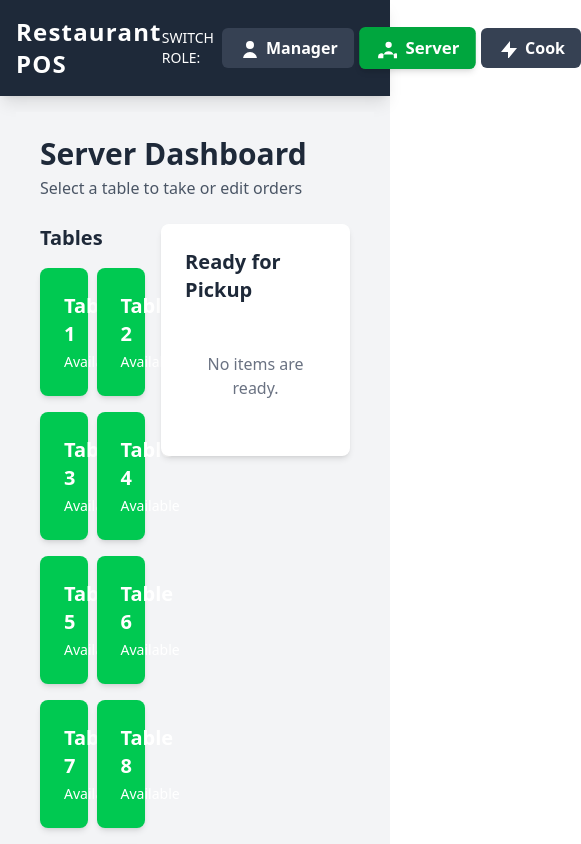
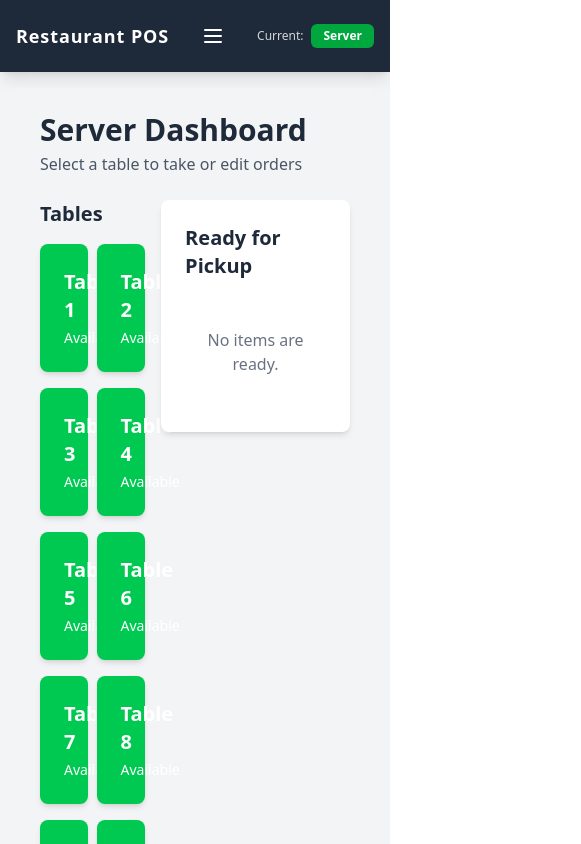
Before and after one commit to Ryan-100/SEN201_Restaurant_Management_System, a React (Vite) app: page /server in a window 390 px wide. Shown: the top 844 px of the page, 581 px wide, since content can reach past the window. Built offline with nearby package versions, Linux system fonts and the light colour scheme.

Commit message:
Fix: Responsive Header

```diff
--- a/electron/main.js
+++ b/electron/main.js
@@ -18,9 +18,17 @@ const __dirname = path.dirname(__filename);
 const isDev = process.env.ELECTRON_START_URL != null;
 
 function createMainWindow() {
+  // Use smaller window in dev mode to test responsive features
+  // 600px width triggers mobile breakpoints (< 768px md breakpoint)
+  const windowWidth = isDev ? 600 : 1200;
+  const windowHeight = isDev ? 800 : 800;
+
   const mainWindow = new BrowserWindow({
-    width: 1200,
-    height: 800,
+    width: windowWidth,
+    height: windowHeight,
+    minWidth: 400,
+    minHeight: 600,
+    resizable: true,
     webPreferences: {
       contextIsolation: true,
       preload: path.join(__dirname, 'preload.cjs'),
--- a/src/App.jsx
+++ b/src/App.jsx
@@ -16,6 +16,7 @@ import ServerView from './components/pages/server';
 import ManagerView from './components/pages/manager';
 import CookView from './components/pages/cook';
 import InstallPrompt from './components/ui/InstallPrompt';
+import useLocalStorage from './hooks/useLocalStorage';
 
 import './App.css';
 
@@ -25,12 +26,14 @@ import './App.css';
  * Returns: JSX element containing the complete application structure
  */
 const App = () => {
+  const [lastRole] = useLocalStorage('lastSelectedRole', '/server');
+
   return (
     <div className="min-h-screen bg-gray-100 flex flex-col">
       <RoleSwitcher />
       <main className="flex-grow p-4 md:p-8">
         <Routes>
-          <Route path="/" element={<Navigate to="/server" replace />} />
+          <Route path="/" element={<Navigate to={lastRole} replace />} />
           <Route path="/server" element={<ServerView />} />
           <Route path="/manager" element={<ManagerView />} />
           <Route path="/cook" element={<CookView />} />
--- a/src/components/layout/RoleSwitcher.jsx
+++ b/src/components/layout/RoleSwitcher.jsx
@@ -7,18 +7,21 @@
  * Created by Ryan, 29 September 2025
  */
 
-import React from "react";
+import React, { useState } from "react";
 import { Link, useLocation } from "react-router-dom";
 
 import { Role } from "../../data/role";
+import useLocalStorage from "../../hooks/useLocalStorage";
 
 /*
- * Role switcher navigation component
+ * Role switcher navigation component with responsive design
  *
  * Returns: JSX element containing role-based navigation buttons
  */
 const RoleSwitcher = () => {
     const location = useLocation();
+    const [menuOpen, setMenuOpen] = useState(false);
+    const [, setLastRole] = useLocalStorage('lastSelectedRole', '/server');
     const roles = [Role.Manager, Role.Server, Role.Cook];
 
     const roleConfig = {
@@ -27,12 +30,29 @@ const RoleSwitcher = () => {
         [Role.Cook]: { bgColor: 'bg-yellow-600', hoverBgColor: 'hover:bg-yellow-700', icon: 'M13 10V3L4 14h7v7l9-11h-7z', path: '/cook' },
     };
 
+    const handleRoleClick = (path) => {
+        setLastRole(path);
+        setMenuOpen(false);
+    };
+
+    const handleMobileMenuToggle = () => {
+        setMenuOpen(!menuOpen);
+    };
+
+    // Get current active role
+    const activeRole = roles.find(role => roleConfig[role].path === location.pathname);
+
   return (
-    <div className="bg-gray-800 text-white p-4 flex justify-between items-center shadow-lg">
+    <nav className="bg-gray-800 text-white shadow-lg">
+      {/* Desktop and Mobile Header */}
+      <div className="px-4 py-4 flex justify-between items-center">
+        {/* Logo/Title */}
         <div className="flex items-center">
-        <h1 className="text-2xl font-bold tracking-wider">Restaurant POS</h1>
+          <h1 className="text-lg sm:text-xl md:text-2xl font-bold tracking-wider">Restaurant POS</h1>
         </div>
-      <div className="flex items-center space-x-2">
+
+        {/* Desktop Role Switcher */}
+        <div className="hidden md:flex items-center space-x-2">
           <span className="text-sm font-medium mr-2">SWITCH ROLE:</span>
           {roles.map((role) => {
             const { bgColor, hoverBgColor, icon, path } = roleConfig[role];
@@ -41,9 +61,66 @@ const RoleSwitcher = () => {
               <Link
                 key={role}
                 to={path}
+                onClick={() => handleRoleClick(path)}
                 className={`flex items-center px-4 py-2 rounded-md font-semibold transition-all duration-300 transform ${isActive ? `${bgColor} scale-105 shadow-md` : `bg-gray-700 ${hoverBgColor} hover:scale-105`}`}
               >
                 <svg xmlns="http://www.w3.org/2000/svg" className="h-5 w-5 mr-2" viewBox="0 0 20 20" fill="currentColor">
+                  <path fillRule="evenodd" d={icon} clipRule="evenodd" />
+                </svg>
+                <span className="hidden lg:inline">{role}</span>
+                <span className="lg:hidden">{role.charAt(0)}</span>
+              </Link>
+            );
+          })}
+        </div>
+
+        {/* Mobile Menu Button */}
+        <button
+          className="md:hidden flex items-center px-3 py-2 rounded-md text-white hover:bg-gray-700 transition-colors"
+          onClick={handleMobileMenuToggle}
+          aria-label="Toggle menu"
+        >
+          {menuOpen ? (
+            <svg xmlns="http://www.w3.org/2000/svg" className="h-6 w-6" fill="none" viewBox="0 0 24 24" stroke="currentColor">
+              <path strokeLinecap="round" strokeLinejoin="round" strokeWidth={2} d="M6 18L18 6M6 6l12 12" />
+            </svg>
+          ) : (
+            <svg xmlns="http://www.w3.org/2000/svg" className="h-6 w-6" fill="none" viewBox="0 0 24 24" stroke="currentColor">
+              <path strokeLinecap="round" strokeLinejoin="round" strokeWidth={2} d="M4 6h16M4 12h16M4 18h16" />
+            </svg>
+          )}
+        </button>
+
+        {/* Mobile Current Role Display */}
+        {activeRole && (
+          <div className="md:hidden flex items-center">
+            <span className="text-xs font-medium text-gray-300 mr-2">Current:</span>
+            <span className={`px-3 py-1 rounded-md text-xs font-semibold ${roleConfig[activeRole].bgColor}`}>
+              {activeRole}
+            </span>
+          </div>
+        )}
+      </div>
+
+      {/* Mobile Menu Dropdown */}
+      <div className={`md:hidden transition-all duration-300 ease-in-out overflow-hidden ${menuOpen ? 'max-h-96' : 'max-h-0'}`}>
+        <div className="px-4 pb-4 space-y-2">
+          <div className="text-xs font-medium text-gray-300 mb-2">SELECT ROLE:</div>
+          {roles.map((role) => {
+            const { bgColor, hoverBgColor, icon, path } = roleConfig[role];
+            const isActive = location.pathname === path;
+            return (
+              <Link
+                key={role}
+                to={path}
+                onClick={() => handleRoleClick(path)}
+                className={`flex items-center w-full px-4 py-3 rounded-md font-semibold transition-all duration-300 ${
+                  isActive
+                    ? `${bgColor} shadow-md`
+                    : `bg-gray-700 ${hoverBgColor}`
+                }`}
+              >
+                <svg xmlns="http://www.w3.org/2000/svg" className="h-5 w-5 mr-3" viewBox="0 0 20 20" fill="currentColor">
                   <path fillRule="evenodd" d={icon} clipRule="evenodd" />
                 </svg>
                 {role}
@@ -52,6 +129,7 @@ const RoleSwitcher = () => {
           })}
         </div>
       </div>
+    </nav>
   );
 };
 
--- a/src/components/ui/InstallPrompt.jsx
+++ b/src/components/ui/InstallPrompt.jsx
@@ -100,9 +100,6 @@ const InstallPrompt = () => {
     sessionStorage.setItem('pwa-prompt-dismissed', 'true');
   };
 
-  // Desktop download is disabled for this submission (no external download links)
-  const handleDesktopDownload = () => {};
-
   // Don't show if already installed or dismissed this session
   if (isInstalled || !showInstallPrompt || sessionStorage.getItem('pwa-prompt-dismissed') === 'true') {
     return null;
```
Lines whose indentation alone changed are shown as unchanged.
